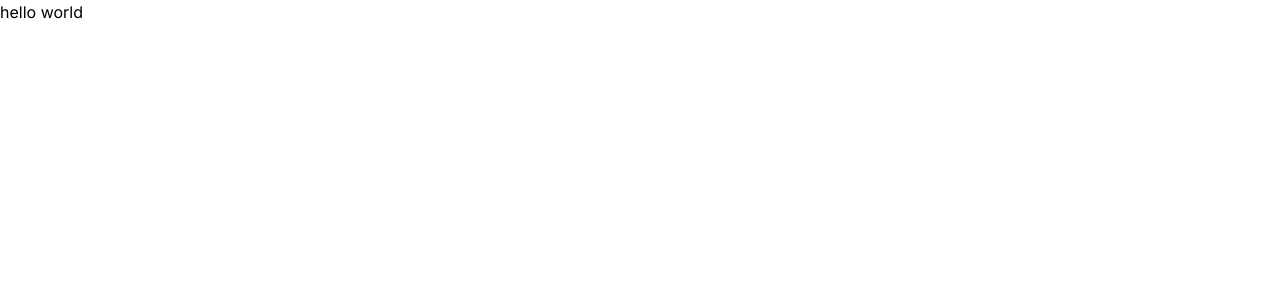
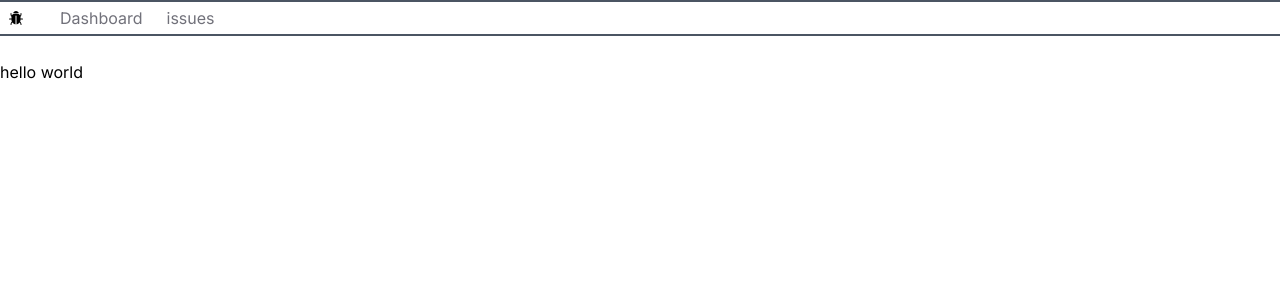
Before and after one commit to fayrouzhussien21/issue-tracker, a Next.js app: page / in a window 1280 px wide. Shown: the top 300 px of the page. Built offline with nearby package versions, Linux system fonts and the light colour scheme.

Commit message:
adding navbar

```diff
--- /dev/null
+++ b/app/NavBar.tsx
@@ -0,0 +1,28 @@
+import Link from 'next/link'
+import React from 'react'
+import { IoBug } from "react-icons/io5";
+const NavBar = () => {
+    const Links=[
+        {
+            href:'/',
+            title:'Dashboard'
+        },
+        {
+            href:'/issues',
+            title:'issues'
+        }
+    ]
+  return (
+    <nav className='border-solid border-y-2 border-gray-600 flex space-x-6 align-middle mb-6'>
+        <Link href='/' className='p-2'><IoBug /></Link>
+        <ul className='space-x-6 flex p-1'>
+            {
+                Links.map(link=><Link className='text-zinc-500 hover:text-zinc-800 transition-colors' key={link.href} href={link.href}>{link.title}</Link>)
+            }
+        </ul>
+
+    </nav>
+  )
+}
+
+export default NavBar
--- a/app/layout.tsx
+++ b/app/layout.tsx
@@ -1,6 +1,7 @@
 import './globals.css'
 import type { Metadata } from 'next'
 import { Inter } from 'next/font/google'
+import NavBar from './NavBar'
 
 const inter = Inter({ subsets: ['latin'] })
 
@@ -16,7 +17,14 @@ export default function RootLayout({
 }) {
   return (
     <html lang="en">
-      <body className={inter.className}>{children}</body>
+         <body className={inter.className}>
+         <main>
+          <NavBar/>
+          {children}
+          </main>
+          </body>
+
+
     </html>
   )
 }
--- a/package.json
+++ b/package.json
@@ -19,6 +19,7 @@
     "postcss": "8.4.32",
     "react": "18.2.0",
     "react-dom": "18.2.0",
+    "react-icons": "^4.12.0",
     "tailwindcss": "3.3.5",
     "typescript": "5.3.2"
   }
```
Also changed, not shown: 1 other file (tests, documents, lock files or other folders).
